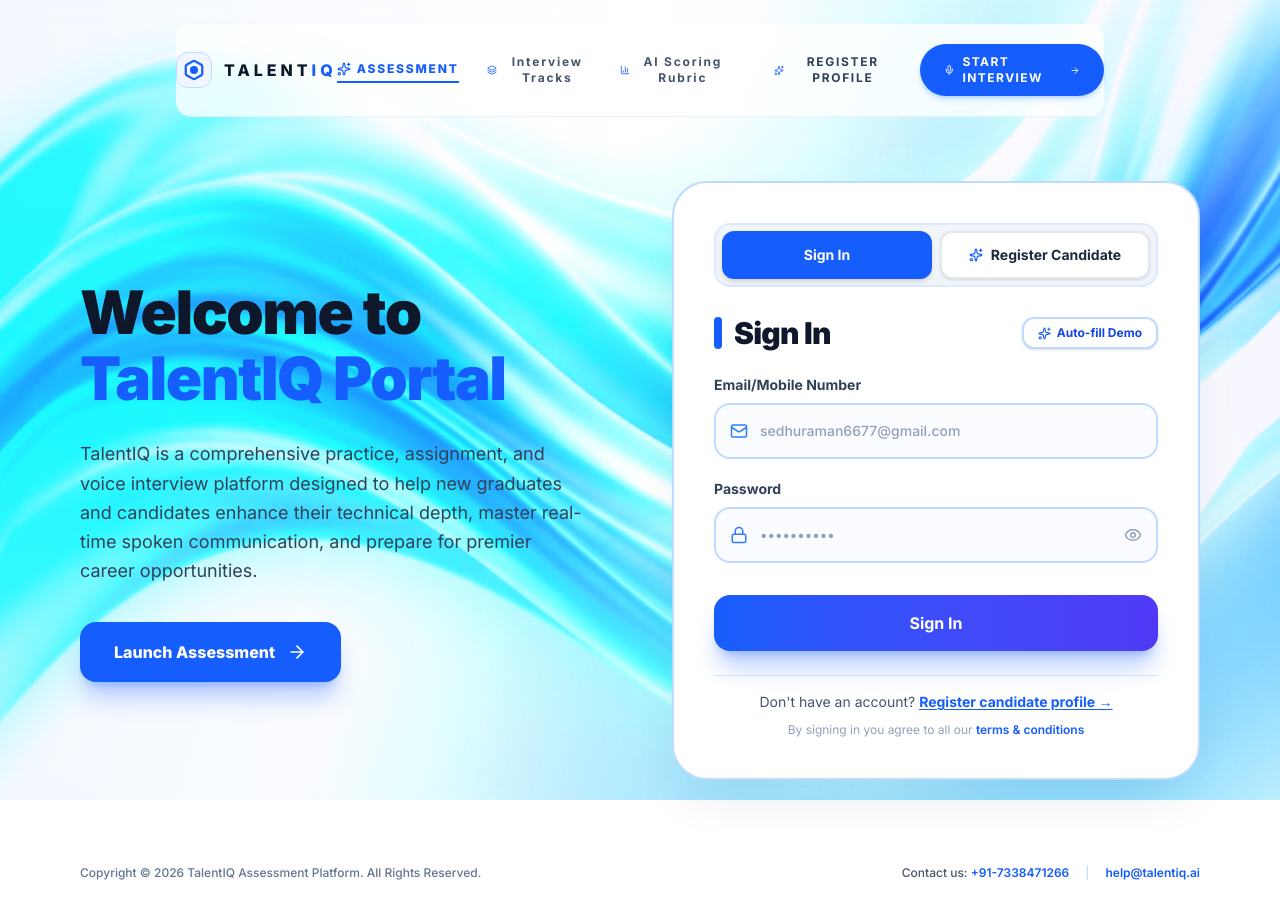
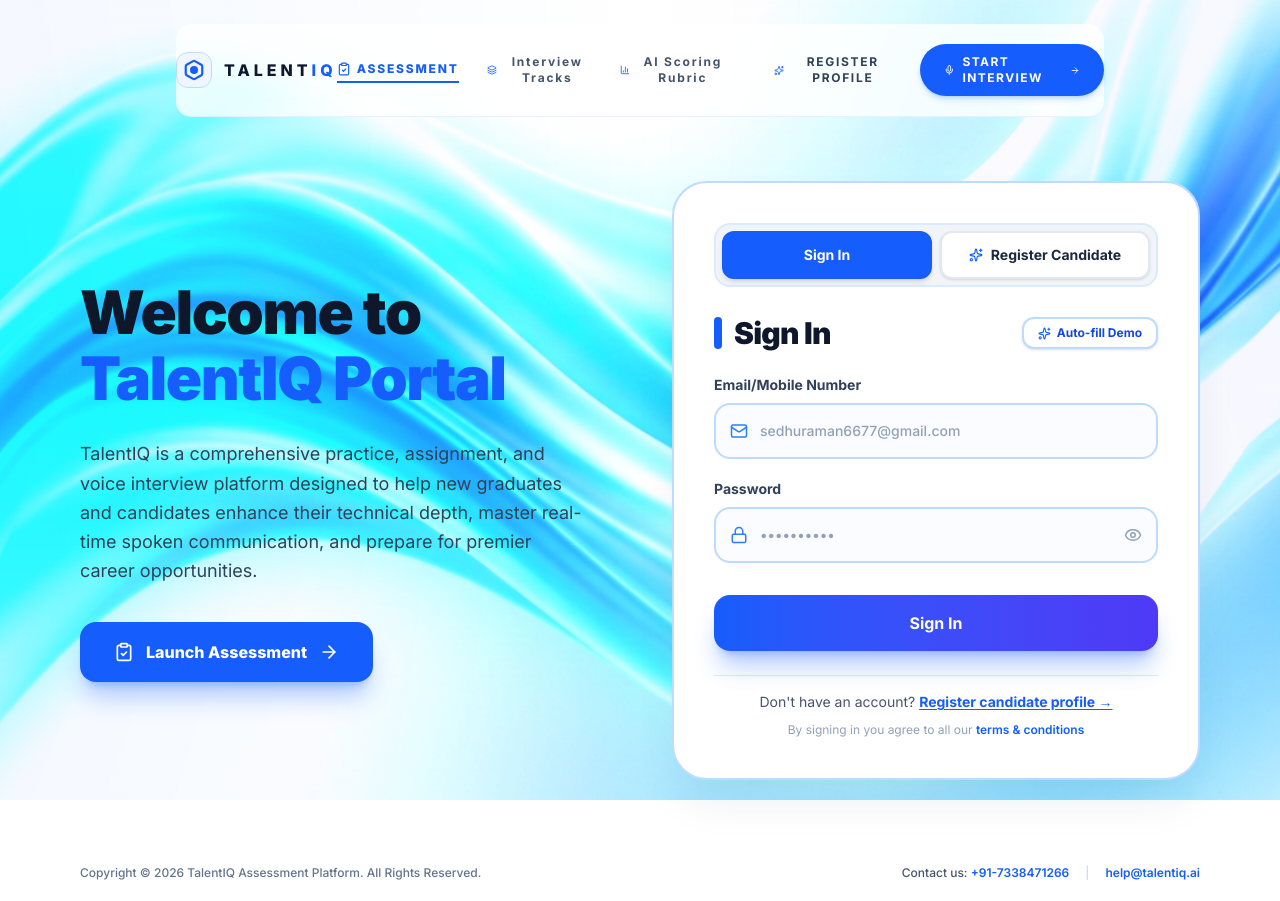
Before and after one commit to Sedhuram005/Suki-Mock-Interview-Platform, a Next.js app: page / in a window 1280 px wide. Built offline with nearby package versions, Linux system fonts and the light colour scheme.

Commit message:
Use ClipboardCheck assessment icon for assessment links and buttons

```diff
--- a/app/page.tsx
+++ b/app/page.tsx
@@ -11,6 +11,7 @@
   EyeOff,
   AlertCircle,
   Sparkles,
+  ClipboardCheck,
   CheckCircle2,
   Mic,
   Database,
@@ -242,7 +243,7 @@
               href="/interview"
               className="flex items-center gap-1.5 text-blue-600 font-extrabold hover:text-blue-800 transition-colors py-1 border-b-2 border-blue-600"
             >
-              <Sparkles size={14} className="text-blue-600" />
+              <ClipboardCheck size={14} className="text-blue-600" />
               <span>Assessment</span>
             </Link>
             <button
@@ -371,7 +372,7 @@
                 onClick={() => setMobileMenuOpen(false)}
                 className="flex items-center gap-3 px-4 py-4 rounded-xl bg-blue-50 border border-blue-200 text-blue-900 font-bold text-sm hover:bg-blue-100 transition-all cursor-pointer"
               >
-                <Sparkles size={20} className="text-blue-600" />
+                <ClipboardCheck size={20} className="text-blue-600" />
                 <span>Assessment</span>
               </Link>
               <button
@@ -485,6 +486,7 @@
                 href="/interview"
                 className="inline-flex items-center gap-3 rounded-2xl bg-blue-600 hover:bg-blue-700 text-white font-extrabold text-base px-8 py-4 shadow-xl shadow-blue-600/30 transition-all hover:scale-[1.02] active:scale-[0.98] border-2 border-blue-600 cursor-pointer"
               >
+                <ClipboardCheck size={20} />
                 <span>Launch Assessment</span>
                 <ArrowRight size={20} />
               </Link>
@@ -560,6 +562,7 @@
                   href="/interview"
                   className="w-full py-4 text-base font-bold text-white rounded-2xl bg-gradient-to-r from-blue-600 to-indigo-600 hover:from-blue-700 hover:to-indigo-700 shadow-xl shadow-blue-600/30 flex items-center justify-center gap-2.5 mb-3.5 transition-all hover:scale-[1.01] active:scale-[0.99]"
                 >
+                  <ClipboardCheck size={18} />
                   <span>Launch Interview Directly</span>
                   <ArrowRight size={18} />
                 </Link>
@@ -1121,7 +1124,7 @@
                 href="/interview"
                 className="rounded-xl bg-blue-600 hover:bg-blue-700 text-white font-bold text-xs uppercase tracking-wider px-5 py-2.5 shadow-md shadow-blue-500/25 flex items-center gap-2 transition-all hover:scale-105 active:scale-95"
               >
-                <Sparkles size={14} />
+                <ClipboardCheck size={14} />
                 <span>Start Assessment</span>
               </Link>
             </div>
```
